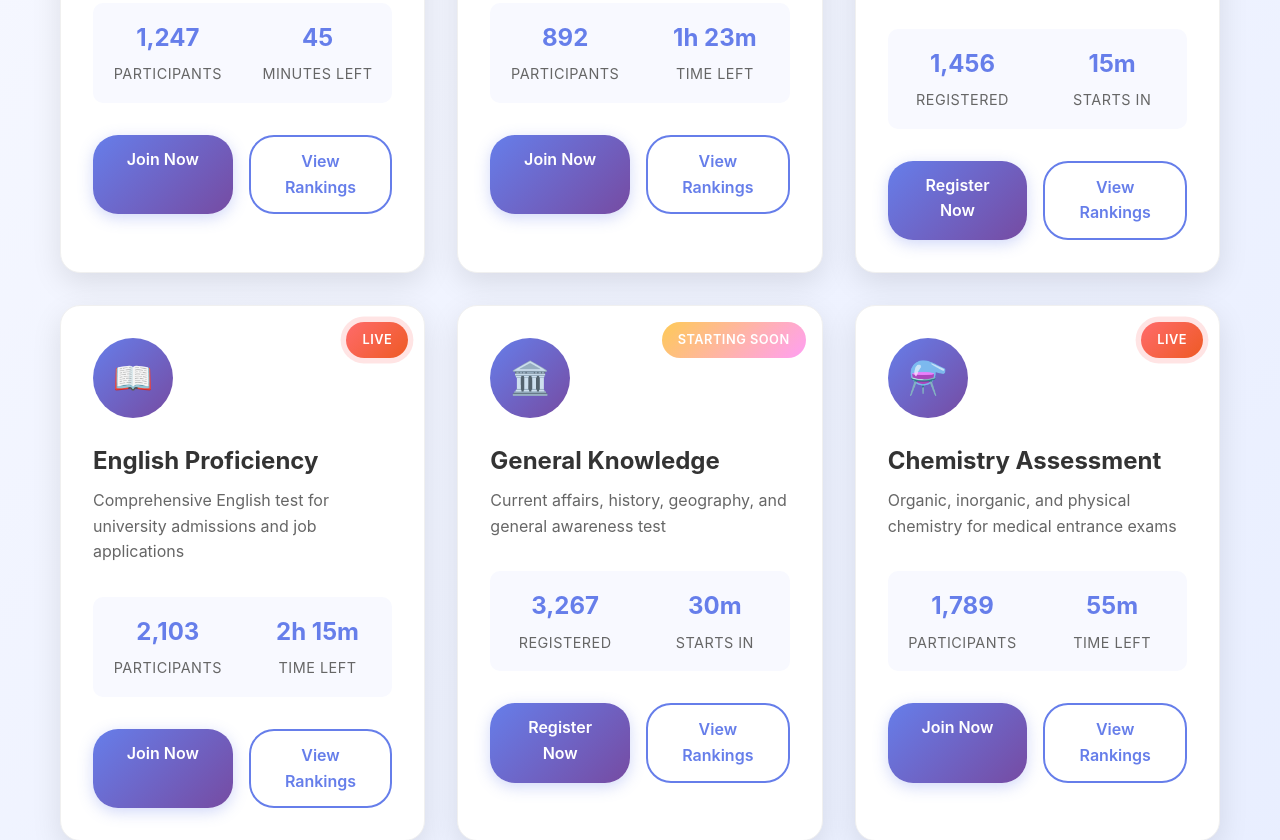
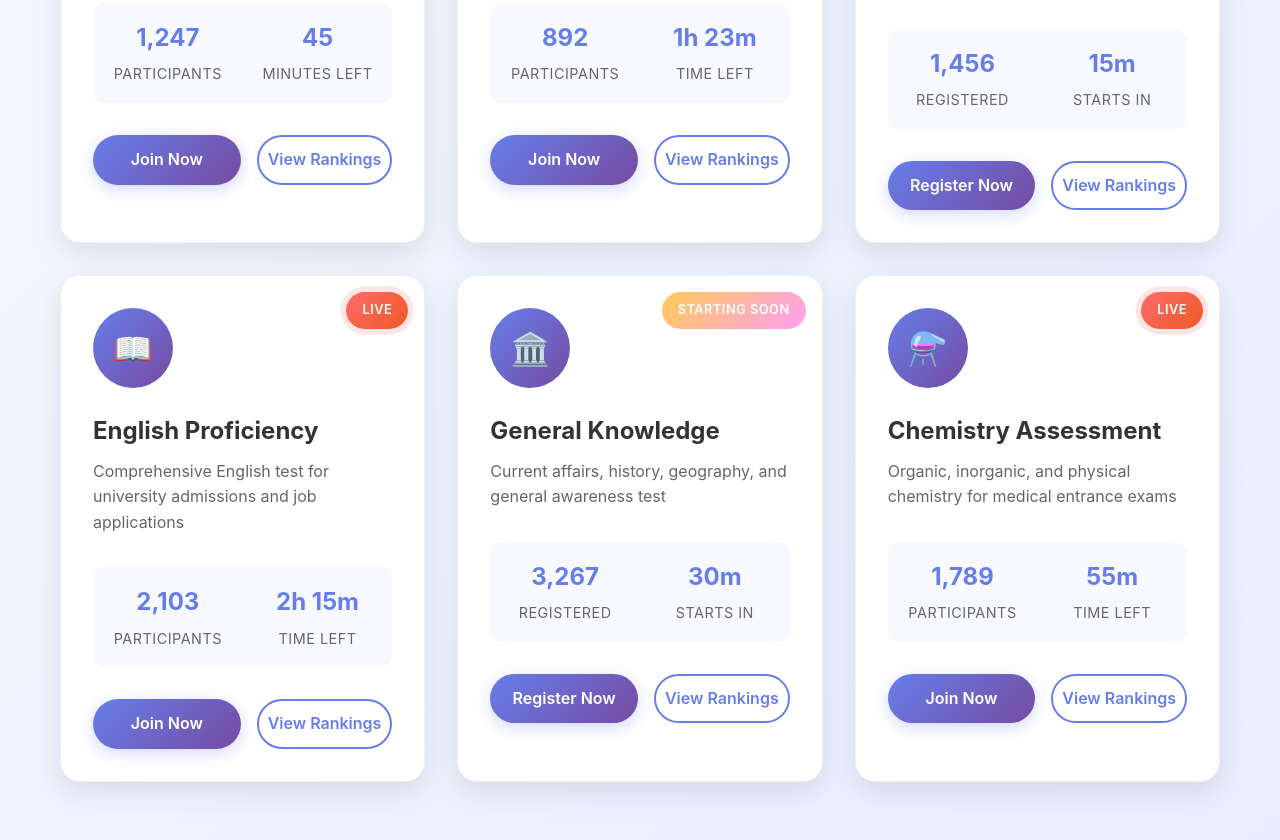
Before and after one commit to ashrafulislamsaon/whats-upp, a plain HTML site: page index.html in a window 1280 px wide. Shown: the part 1365-2205 px from the top of the page. Drawn offline with Linux system fonts and the light colour scheme.

Commit message:
update button padding

```diff
--- a/style.css
+++ b/style.css
@@ -393,7 +393,7 @@ nav {
     flex: 1;
     background: linear-gradient(135deg, #667eea, #764ba2);
     color: white;
-    padding: 0.75rem 1.5rem;
+    padding: 0.75rem 0.5rem;
     border: none;
     border-radius: 25px;
     font-weight: 600;
@@ -407,7 +407,7 @@ nav {
     flex: 1;
     background: transparent;
     color: #667eea;
-    padding: 0.75rem 1.5rem;
+    padding: 10px 0;
     border: 2px solid #667eea;
     border-radius: 25px;
     font-weight: 600;
```
